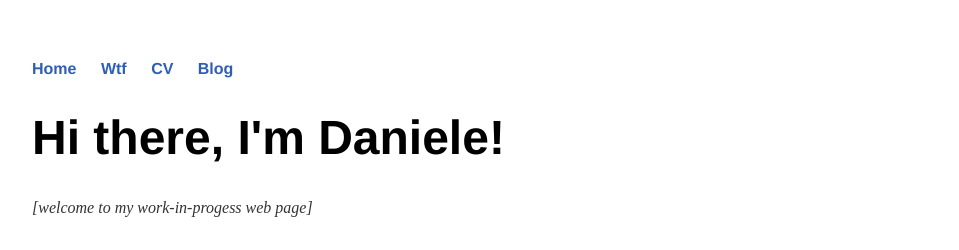
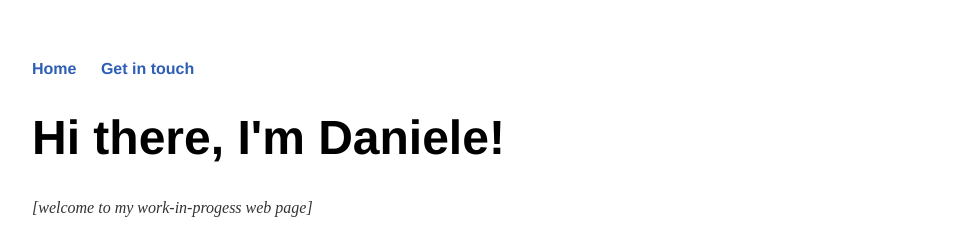
Before and after one commit to danielegrasso/danielegrasso.github.io, a Jekyll site: the page built from index.html, in a window 1280 px wide. Shown: the top 250 px of the page, without its empty margins (160-1119 px from the left). Built offline with Jekyll 4.4.1, drawn with Linux system fonts in a browser that asks for light colours.

Commit message:
Update default.html

```diff
--- a/_layouts/default.html
+++ b/_layouts/default.html
@@ -9,9 +9,9 @@
 			<nav>
 	    		<ul>
 	        		<li><a href="/">Home</a></li>
-		        	<li><a href="/about">Wtf</a></li>
-	        		<li><a href="/cv">CV</a></li>
-	        		<li><a href="/blog">Blog</a></li>
+		        	<li><a href="/about">Get in touch</a></li>
+	        		<!--<li><a href="/cv">CV</a></li>-->
+	        		<!--<li><a href="/blog">Blog</a></li>-->
 	    		</ul>
 			</nav>
 			<div class="container">
```
